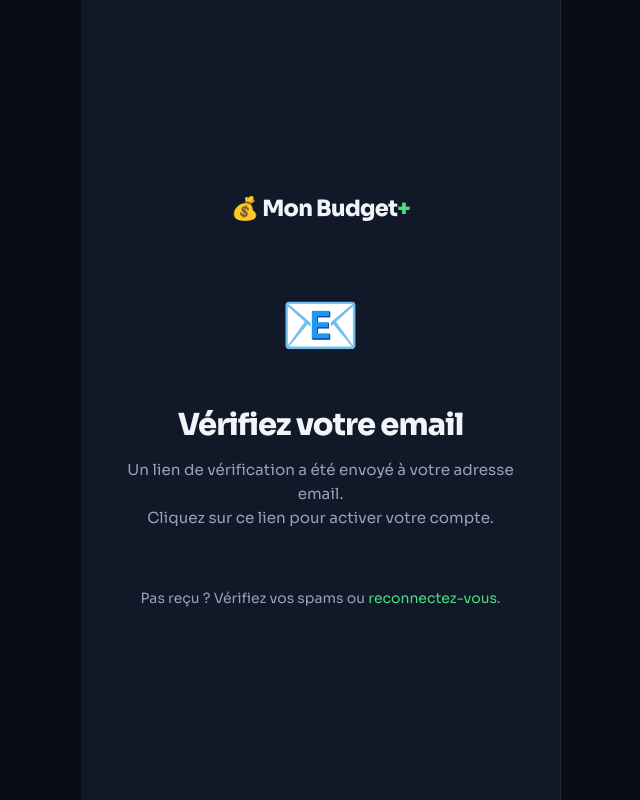
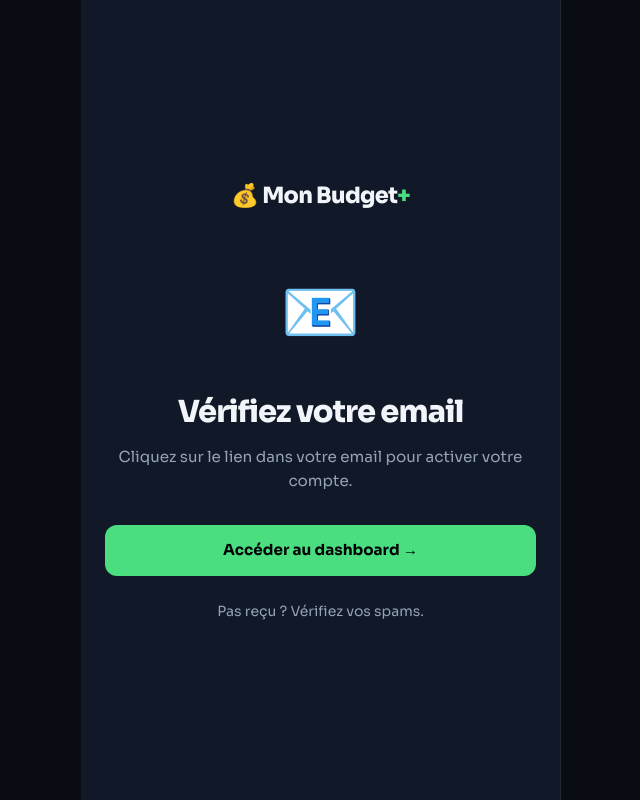
Before and after one commit to tangouosty-art/gestion-budget-web, a React (Vite) app in the folder client/: page /verification-email in a window 1280 px wide. Shown: the whole page, without its empty margins (319-959 px from the left). Built offline with nearby package versions, Linux system fonts and the light colour scheme; no server answers.

Commit message:
Fix redirection inscription + verification email

```diff
--- a/client/src/pages/auth/Inscription.jsx
+++ b/client/src/pages/auth/Inscription.jsx
@@ -39,7 +39,7 @@ const Inscription = () => {
     try {
       const data = await authAPI.inscription(form);
       connexion(data.token, data.utilisateur);
-      navigate('/verification-email');
+      navigate('/verification-email', { state: { inscriptionReussie: true } });
     } catch (err) {
       setErreur(err.message);
     } finally {
--- a/client/src/pages/auth/VerificationEmail.jsx
+++ b/client/src/pages/auth/VerificationEmail.jsx
@@ -1,13 +1,15 @@
 // client/src/pages/auth/VerificationEmail.jsx
 import React, { useEffect, useState } from 'react';
-import { Link, useSearchParams } from 'react-router-dom';
+import { Link, useSearchParams, useLocation } from 'react-router-dom';
 import { authAPI } from '../../services/api';
 import './auth.css';
 
 const VerificationEmail = () => {
   const [searchParams] = useSearchParams();
+  const location = useLocation();
   const token = searchParams.get('token');
-  const [etat, setEtat] = useState('attente'); // 'attente' | 'chargement' | 'succes' | 'erreur'
+  const inscriptionReussie = location.state?.inscriptionReussie;
+  const [etat, setEtat] = useState('attente');
 
   useEffect(() => {
     if (!token) return;
@@ -34,7 +36,7 @@ const VerificationEmail = () => {
         <div style={{ fontSize: '4rem', marginBottom: 24 }}>✅</div>
         <h1 className="auth-page__title">Email vérifié !</h1>
         <p className="auth-page__subtitle" style={{ marginBottom: 32 }}>
-          Votre adresse email a bien été confirmée. Vous pouvez accéder à votre espace.
+          Votre adresse email a bien été confirmée.
         </p>
         <Link to="/app/dashboard" className="auth-form__submit" style={{ display: 'inline-flex', textDecoration: 'none', padding: '13px 32px', borderRadius: 'var(--radius-md)' }}>
           Accéder au dashboard →
@@ -50,29 +52,37 @@ const VerificationEmail = () => {
         <div style={{ fontSize: '4rem', marginBottom: 24 }}>❌</div>
         <h1 className="auth-page__title">Lien invalide</h1>
         <p className="auth-page__subtitle" style={{ marginBottom: 32 }}>
-          Ce lien est invalide ou a expiré. Reconnectez-vous pour en demander un nouveau.
+          Ce lien est invalide ou a expiré.
         </p>
-        <Link to="/auth/connexion" className="auth-form__submit" style={{ display: 'inline-flex', textDecoration: 'none', padding: '13px 32px', borderRadius: 'var(--radius-md)' }}>
+        <Link to="/connexion" className="auth-form__submit" style={{ display: 'inline-flex', textDecoration: 'none', padding: '13px 32px', borderRadius: 'var(--radius-md)' }}>
           Retour à la connexion
         </Link>
       </div>
     </div>
   );
 
-  // Etat 'attente' : email envoyé, en attente du clic
   return (
     <div className="auth-page" style={{ gridTemplateColumns: '1fr' }}>
       <div className="auth-page__left" style={{ alignItems: 'center', textAlign: 'center', maxWidth: 480, margin: '0 auto', padding: '60px 24px' }}>
         <Link to="/" className="auth-page__logo">💰 Mon Budget<span>+</span></Link>
         <div style={{ fontSize: '4rem', marginBottom: 24 }}>📧</div>
-        <h1 className="auth-page__title">Vérifiez votre email</h1>
+        <h1 className="auth-page__title">
+          {inscriptionReussie ? 'Compte créé avec succès !' : 'Vérifiez votre email'}
+        </h1>
         <p className="auth-page__subtitle" style={{ marginBottom: 32 }}>
-          Un lien de vérification a été envoyé à votre adresse email.<br />
-          Cliquez sur ce lien pour activer votre compte.
+          {inscriptionReussie
+            ? 'Un email de vérification a été envoyé. Vous pouvez accéder à votre espace dès maintenant.'
+            : 'Cliquez sur le lien dans votre email pour activer votre compte.'}
         </p>
+        <Link
+          to="/app/dashboard"
+          className="auth-form__submit"
+          style={{ display: 'inline-flex', textDecoration: 'none', padding: '13px 32px', borderRadius: 'var(--radius-md)' }}
+        >
+          Accéder au dashboard →
+        </Link>
         <p style={{ marginTop: 24, fontSize: '0.875rem', color: 'var(--text-secondary)' }}>
-          Pas reçu ? Vérifiez vos spams ou{' '}
-          <Link to="/auth/connexion" style={{ color: 'var(--accent)' }}>reconnectez-vous</Link>.
+          Pas reçu ? Vérifiez vos spams.
         </p>
       </div>
     </div>
```
